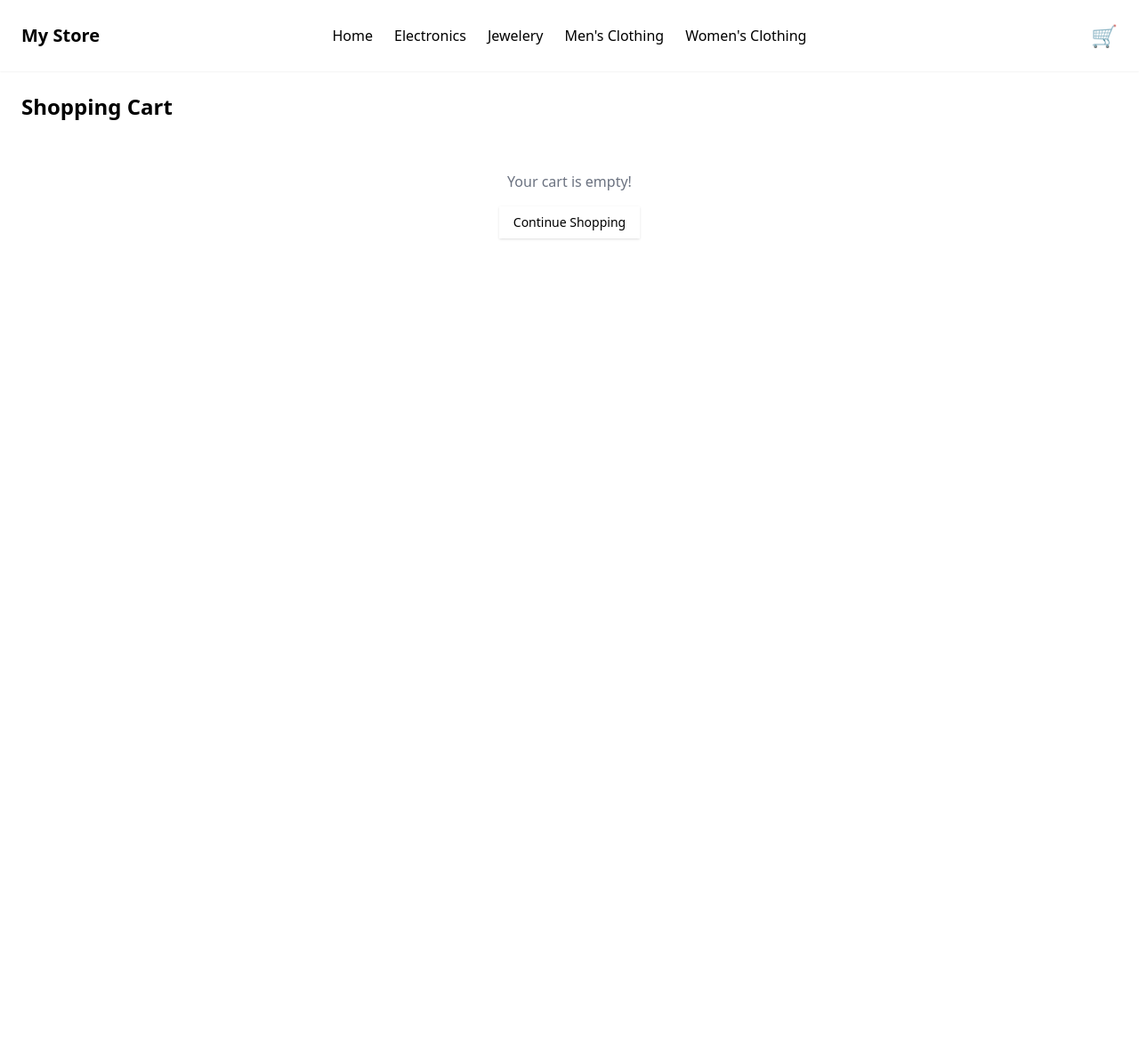
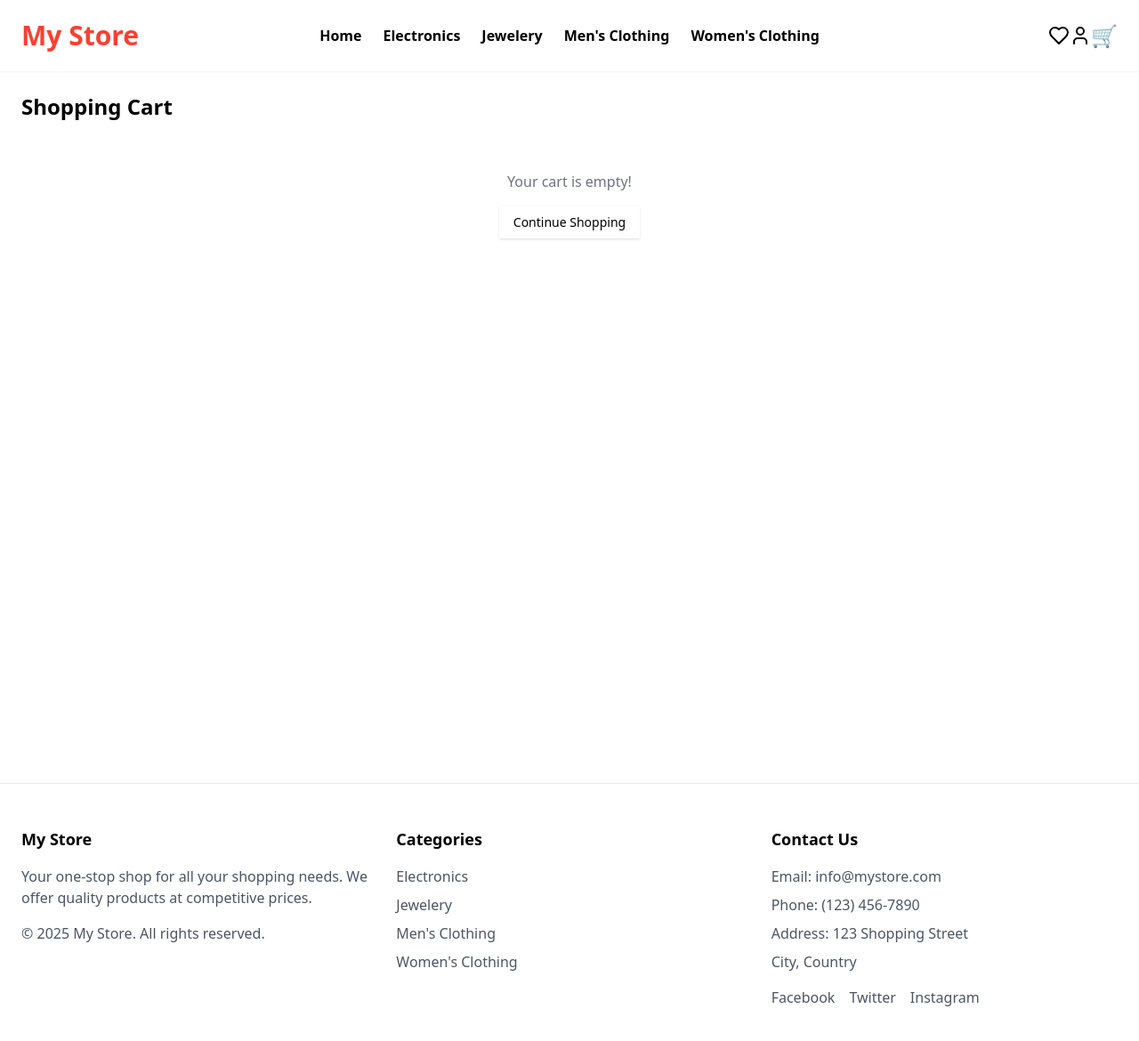
Before and after one commit to Sevicode/ecommerce-store-front, a React (Vite) app: page /cart in a window 1280 px wide. Shown: the top 1170 px of the page at 89% size. Before the commit the page ends 880 px from the top, so only its background shows below. Built offline with nearby package versions, Linux system fonts and the light colour scheme.

Commit message:
footer added

```diff
--- /dev/null
+++ b/src/components/Footer.tsx
@@ -0,0 +1,80 @@
+import { Link } from "react-router";
+
+function Footer() {
+  const categories = [
+    "electronics",
+    "jewelery",
+    "men's clothing",
+    "women's clothing",
+  ];
+
+  return (
+    <footer className="bg-white border-t">
+      <div className="max-w-7xl mx-auto px-6 py-12">
+        <div className="grid grid-cols-1 md:grid-cols-3 gap-8">
+          {/* Store Info */}
+          <div>
+            <h3 className="text-lg font-bold mb-4">My Store</h3>
+            <p className="text-gray-600 mb-4">
+              Your one-stop shop for all your shopping needs. We offer quality
+              products at competitive prices.
+            </p>
+            <p className="text-gray-600">
+              © {new Date().getFullYear()} My Store. All rights reserved.
+            </p>
+          </div>
+
+          {/* Categories */}
+          <div>
+            <h3 className="text-lg font-bold mb-4">Categories</h3>
+            <ul className="space-y-2">
+              {categories.map((category) => (
+                <li key={category}>
+                  <Link
+                    to={`/?category=${category}`}
+                    className="text-gray-600 hover:text-[#FA812F] transition-colors capitalize"
+                  >
+                    {category}
+                  </Link>
+                </li>
+              ))}
+            </ul>
+          </div>
+
+          {/* Contact Info */}
+          <div>
+            <h3 className="text-lg font-bold mb-4">Contact Us</h3>
+            <ul className="space-y-2 text-gray-600">
+              <li>Email: info@mystore.com</li>
+              <li>Phone: (123) 456-7890</li>
+              <li>Address: 123 Shopping Street</li>
+              <li>City, Country</li>
+            </ul>
+            <div className="mt-4 flex space-x-4">
+              <a
+                href="#"
+                className="text-gray-600 hover:text-[#FA812F] transition-colors"
+              >
+                Facebook
+              </a>
+              <a
+                href="#"
+                className="text-gray-600 hover:text-[#FA812F] transition-colors"
+              >
+                Twitter
+              </a>
+              <a
+                href="#"
+                className="text-gray-600 hover:text-[#FA812F] transition-colors"
+              >
+                Instagram
+              </a>
+            </div>
+          </div>
+        </div>
+      </div>
+    </footer>
+  );
+}
+
+export default Footer;
--- a/src/components/Header.tsx
+++ b/src/components/Header.tsx
@@ -1,6 +1,6 @@
 import { useCart } from "@/hooks/CartContext";
 import { Link } from "react-router";
-import { Menu } from "lucide-react";
+import { Heart, Menu, User } from "lucide-react";
 import { Button } from "@/components/ui/button";
 import {
   Sheet,
@@ -22,7 +22,7 @@ function Header() {
   ];
 
   const NavigationLinks = () => (
-    <div className="space-y-4">
+    <div className="space-y-4 ">
       <SheetClose asChild>
         <Link to="/" className="block hover:text-[#FA812F] transition-colors">
           Home
@@ -46,12 +46,12 @@ function Header() {
       <div className="max-w-7xl mx-auto h-full">
         <div className="grid grid-cols-12 items-center h-full px-6">
           {/* Logo */}
-          <div className="col-span-2 text-xl font-bold">
+          <div className="col-span-2 text-3xl text-[#FA4032] font-bold">
             <Link to="/">My Store</Link>
           </div>
 
           {/* Desktop/Tablet Navigation - Centered */}
-          <div className="hidden sm:flex col-span-8 items-center justify-center">
+          <div className="hidden sm:flex col-span-8 items-center justify-center font-bold">
             <div className="flex items-center space-x-6">
               <Link to="/" className="hover:text-[#FA812F] transition-colors">
                 Home
@@ -92,6 +92,20 @@ function Header() {
                 </SheetContent>
               </Sheet>
             </div>
+            <Link
+              to="/wishlist"
+              className="hidden sm:flex items-center hover:text-[#FA812F] transition-colors"
+            >
+              <Heart className="h-6 w-6" />
+              <span className="sr-only">Wishlist</span>
+            </Link>
+            <Link
+              to="/account"
+              className="hidden sm:flex items-center hover:text-[#FA812F] transition-colors"
+            >
+              <User className="h-6 w-6" />
+              <span className="sr-only">Account</span>
+            </Link>
 
             <Link to="/cart" className="relative flex items-center">
               <span role="img" aria-label="cart" className="text-2xl">
--- a/src/components/Layout.tsx
+++ b/src/components/Layout.tsx
@@ -1,6 +1,7 @@
 import React from "react";
 import { Outlet } from "react-router";
 import Header from "./Header";
+import Footer from "./Footer";
 
 const Layout: React.FC = () => {
   return (
@@ -9,6 +10,7 @@ const Layout: React.FC = () => {
       <main className="min-h-screen">
         <Outlet />
       </main>
+      <Footer />
     </div>
   );
 };
```
